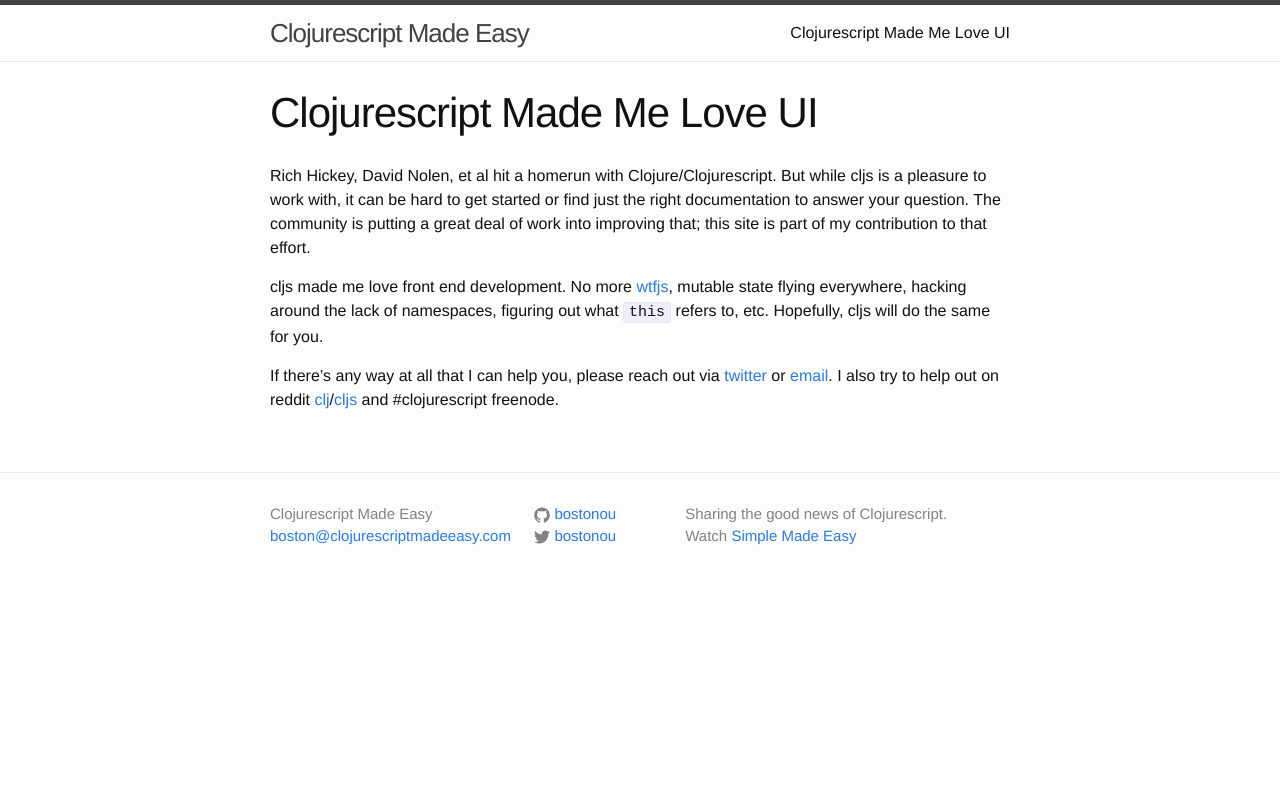
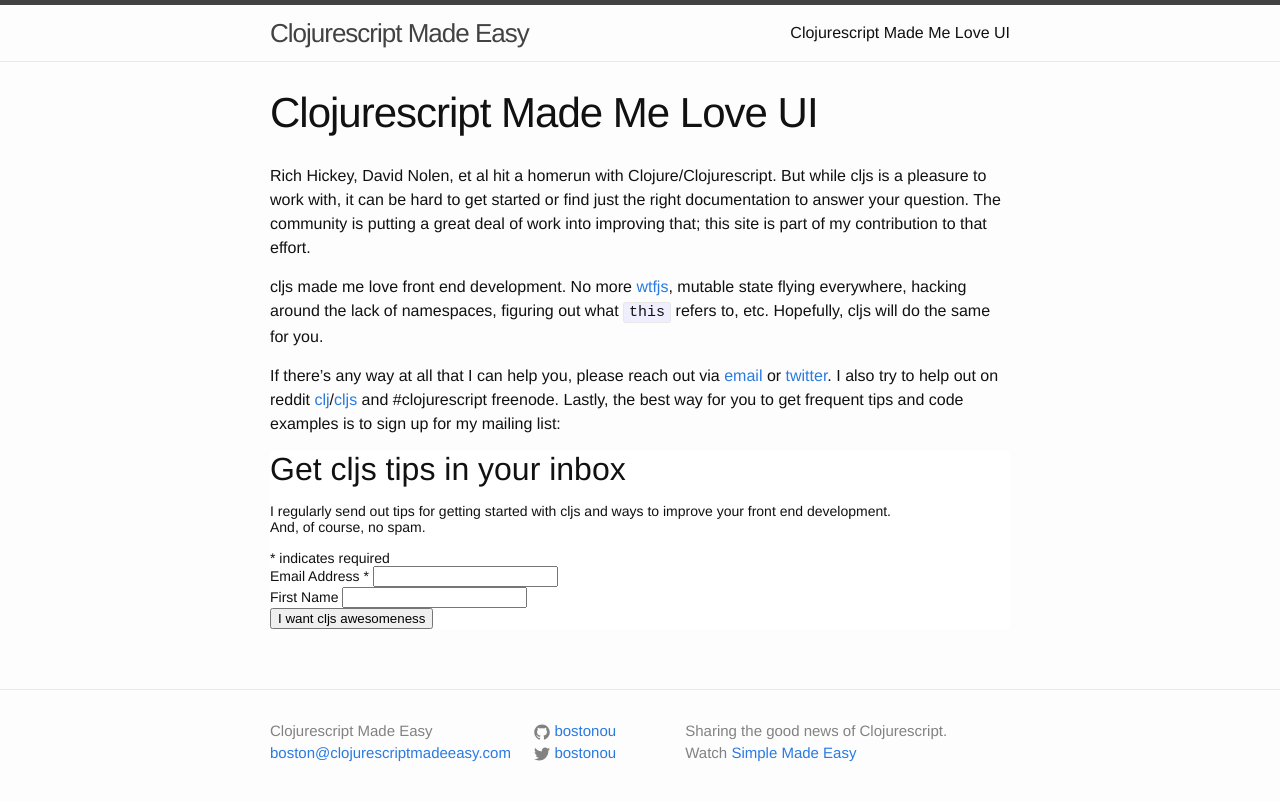
Before and after one commit to bostonou/bostonou.github.io, a Jekyll site: the page built from about.md, in a window 1280 px wide. Shown: the top 801 px of the page. Built offline with Jekyll 4.4.1, drawn with Linux system fonts in a browser that asks for light colours; comment, search, counter and statistics services are not loaded.

Commit message:
Mailing list update

```diff
--- a/_layouts/post.html
+++ b/_layouts/post.html
@@ -20,7 +20,8 @@ layout: default
 <div id="mc_embed_signup">
 <form action="//ifno.us2.list-manage.com/subscribe/post?u=829f25d8e925772e7aeb89bb5&amp;id=9d3bab135a" method="post" id="mc-embedded-subscribe-form" name="mc-embedded-subscribe-form" class="validate" target="_blank" novalidate>
     <div id="mc_embed_signup_scroll">
-	<h2>Subscribe to Clojurescript Made Easy mailing list</h2>
+        <h2>Get cljs tips in your inbox</h2>
+<div><p>I regularly send out tips for getting started with cljs and ways to improve your front end development.<br />And, of course, no spam.</p></div>
 <div class="indicates-required"><span class="asterisk">*</span> indicates required</div>
 <div class="mc-field-group">
 	<label for="mce-EMAIL">Email Address  <span class="asterisk">*</span>
@@ -36,7 +37,7 @@ layout: default
 		<div class="response" id="mce-success-response" style="display:none"></div>
 	</div>    <!-- real people should not fill this in and expect good things - do not remove this or risk form bot signups-->
     <div style="position: absolute; left: -5000px;"><input type="text" name="b_829f25d8e925772e7aeb89bb5_9d3bab135a" tabindex="-1" value=""></div>
-    <div class="clear"><input type="submit" value="Subscribe" name="subscribe" id="mc-embedded-subscribe" class="button"></div>
+    <div class="clear"><input type="submit" value="I want cljs awesomeness" name="subscribe" id="mc-embedded-subscribe" class="button"></div>
     </div>
 </form>
 </div>
--- a/about.md
+++ b/about.md
@@ -1,15 +1,48 @@
 ---
 layout: page
 title: Clojurescript Made Me Love UI
-permalink: /about/
+permalink: /cljs-made-me-love-ui/
 ---
 
 Rich Hickey, David Nolen, et al hit a homerun with Clojure/Clojurescript. But while cljs is a pleasure to work with, it can be hard to get started or find just the right documentation to answer your question. The community is putting a great deal of work into improving that; this site is part of my contribution to that effort.
 
 cljs made me love front end development. No more [wtfjs][wtfjs], mutable state flying everywhere, hacking around the lack of namespaces, figuring out what `this` refers to, etc. Hopefully, cljs will do the same for you.
 
-If there's any way at all that I can help you, please reach out via [twitter][twitter] or [email][email]. I also try to help out on reddit [clj][clj]/[cljs][cljs] and #clojurescript freenode.
+If there's any way at all that I can help you, please reach out via [email][email] or [twitter][twitter]. I also try to help out on reddit [clj][clj]/[cljs][cljs] and #clojurescript freenode. Lastly, the best way for you to get frequent tips and code examples is to sign up for my mailing list:
 
+<!-- Begin MailChimp Signup Form -->
+<link href="//cdn-images.mailchimp.com/embedcode/classic-081711.css" rel="stylesheet" type="text/css">
+<style type="text/css">
+	#mc_embed_signup{background:#fff; clear:left; font:14px Helvetica,Arial,sans-serif; }
+	/* Add your own MailChimp form style overrides in your site stylesheet or in this style block.
+	   We recommend moving this block and the preceding CSS link to the HEAD of your HTML file. */
+</style>
+<div id="mc_embed_signup">
+<form action="//ifno.us2.list-manage.com/subscribe/post?u=829f25d8e925772e7aeb89bb5&amp;id=9d3bab135a" method="post" id="mc-embedded-subscribe-form" name="mc-embedded-subscribe-form" class="validate" target="_blank" novalidate>
+    <div id="mc_embed_signup_scroll">
+        <h2>Get cljs tips in your inbox</h2>
+<div><p>I regularly send out tips for getting started with cljs and ways to improve your front end development.<br />And, of course, no spam.</p></div>
+<div class="indicates-required"><span class="asterisk">*</span> indicates required</div>
+<div class="mc-field-group">
+	<label for="mce-EMAIL">Email Address  <span class="asterisk">*</span>
+</label>
+	<input type="email" value="" name="EMAIL" class="required email" id="mce-EMAIL">
+</div>
+<div class="mc-field-group">
+	<label for="mce-FNAME">First Name </label>
+	<input type="text" value="" name="FNAME" class="" id="mce-FNAME">
+</div>
+	<div id="mce-responses" class="clear">
+		<div class="response" id="mce-error-response" style="display:none"></div>
+		<div class="response" id="mce-success-response" style="display:none"></div>
+	</div>    <!-- real people should not fill this in and expect good things - do not remove this or risk form bot signups-->
+    <div style="position: absolute; left: -5000px;"><input type="text" name="b_829f25d8e925772e7aeb89bb5_9d3bab135a" tabindex="-1" value=""></div>
+    <div class="clear"><input type="submit" value="I want cljs awesomeness" name="subscribe" id="mc-embedded-subscribe" class="button"></div>
+    </div>
+</form>
+</div>
+<script type='text/javascript' src='//s3.amazonaws.com/downloads.mailchimp.com/js/mc-validate.js'></script><script type='text/javascript'>(function($) {window.fnames = new Array(); window.ftypes = new Array();fnames[0]='EMAIL';ftypes[0]='email';fnames[1]='FNAME';ftypes[1]='text';}(jQuery));var $mcj = jQuery.noConflict(true);</script>
+<!--End mc_embed_signup-->
 [wtfjs]: http://wtfjs.com/
 [twitter]: https://twitter.com/bostonou/
 [email]: mailto:boston@clojurescriptmadeeasy.com
```
